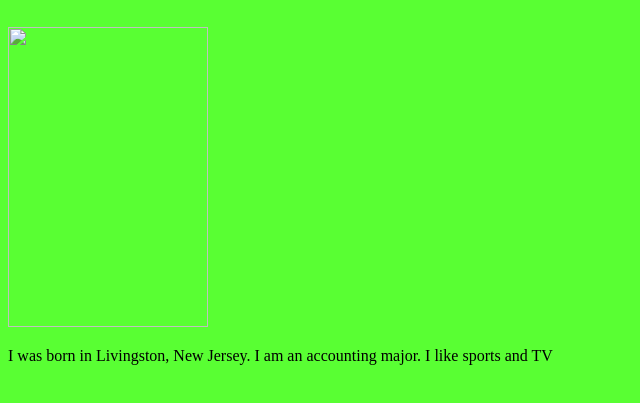
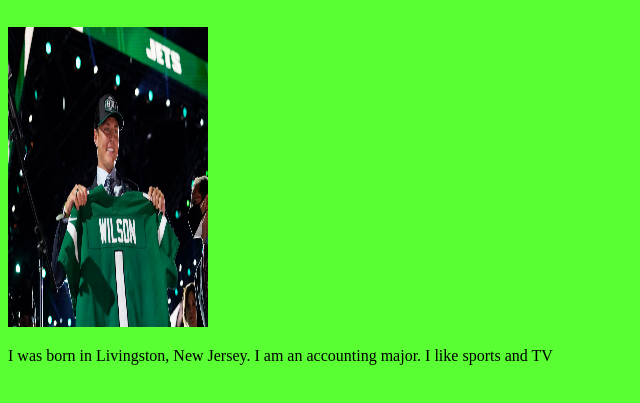
Before and after one commit to caruso41/caruso41.github.io, a plain HTML site: page index.html in a window 1280 px wide. Shown: the part 85-488 px from the top of the page, without its empty margins (0-640 px from the left). Drawn offline with Linux system fonts and the light colour scheme.

Commit message:
add index and zach wilson

```diff
--- a/index.html
+++ b/index.html
@@ -3,7 +3,7 @@
 <body style="background-color: #59ff33;">
 
 <h1 style="font-size: 45px">Ryan Caruso</h1>
-<p><img src="me.jpeg" width="200" height="300"</p>
+<p><img src="zachwilson.jpg" width="200" height="300"</p>
 <p>I was born in Livingston, New Jersey. I am an accounting major. I like sports and TV</p>
 
  </body>
```
